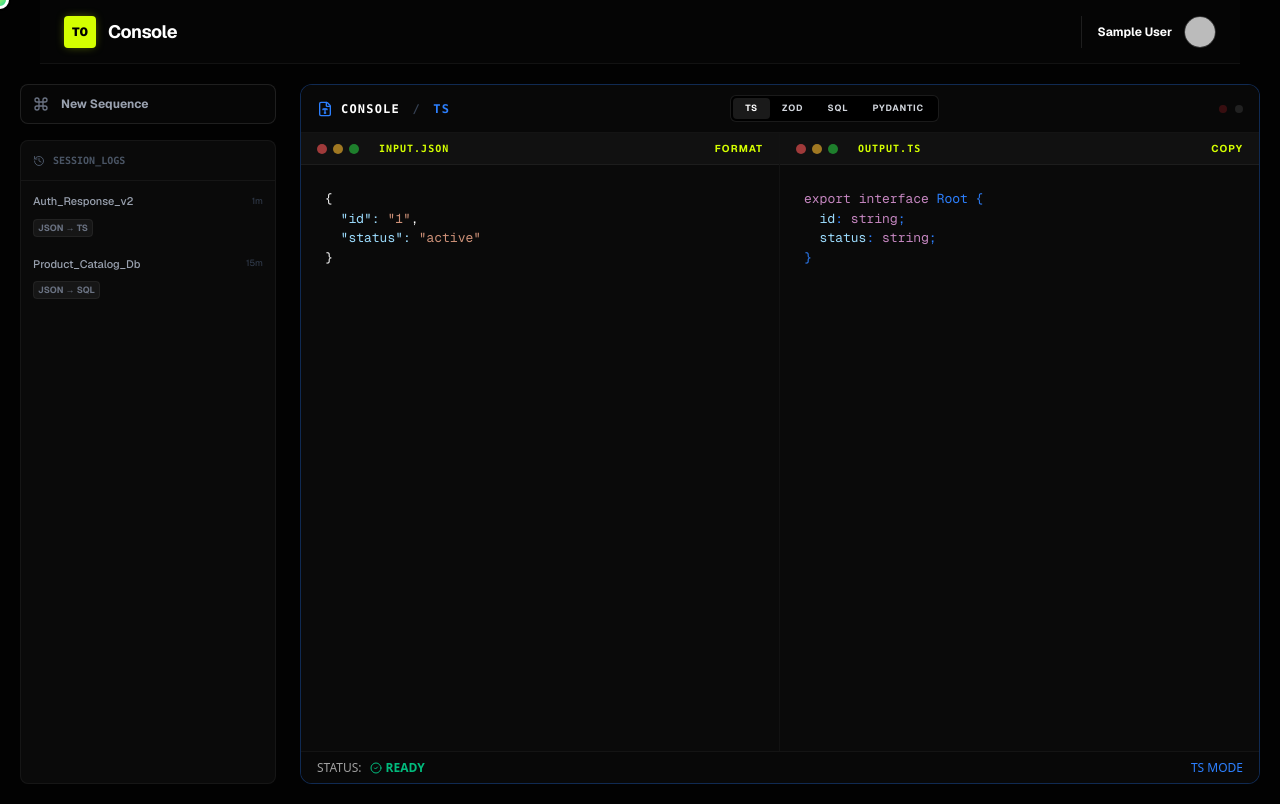
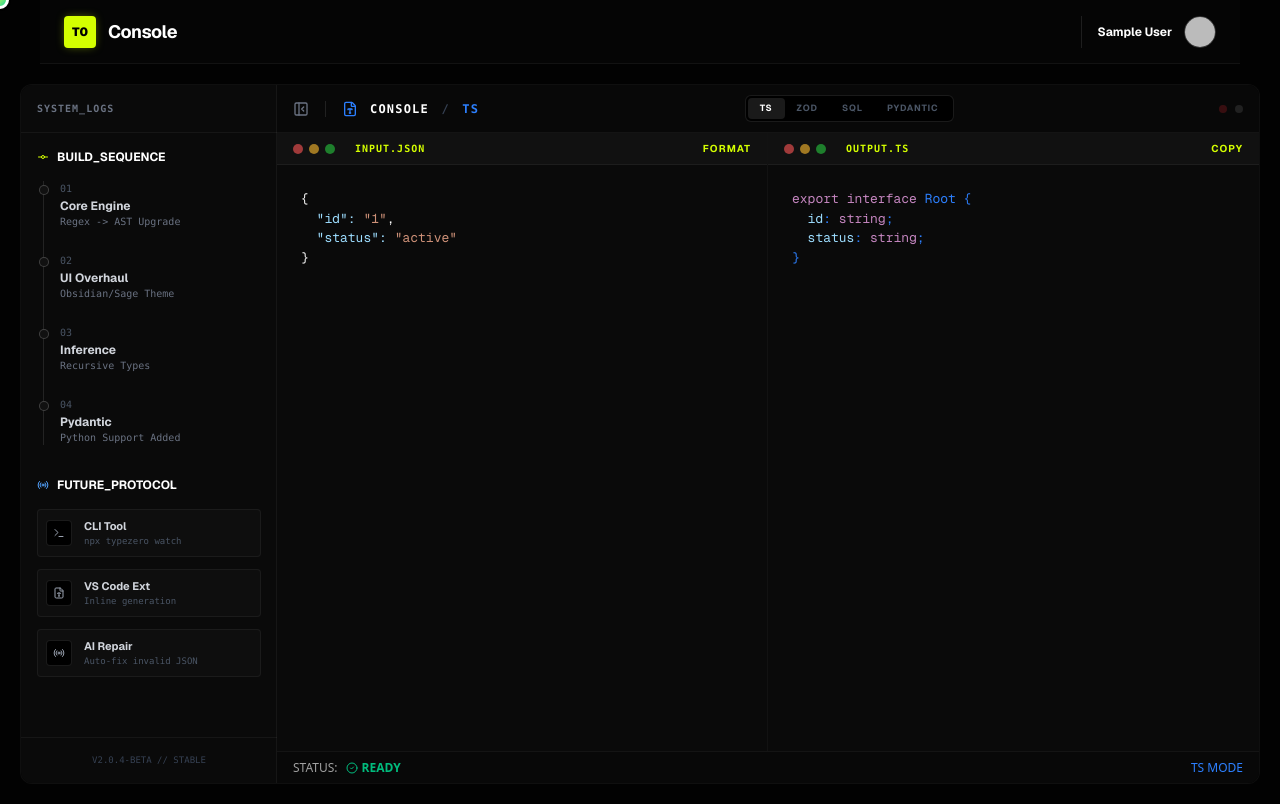
Before and after one commit to Thedrogon/typezero, a Next.js app: page /dashboard in a window 1280 px wide. Built offline with nearby package versions, Linux system fonts and the light colour scheme; no server answers; sample sign-in values are in the browser's storage.

Commit message:
feat: addded dev logs

```diff
--- a/components/CodeWindow.tsx
+++ b/components/CodeWindow.tsx
@@ -1,4 +1,4 @@
-"use client";
+'use client';
 import React, { useRef } from 'react';
 import { highlightCode } from '@/lib/highlighter';
 
@@ -7,16 +7,25 @@ interface Props {
   code: string;
   onChange?: (val: string) => void;
   readOnly?: boolean;
-  variant: "input" | "output";
-  mode?: "json" | "ts" | "sql" | "py";
+  variant: 'input' | 'output';
+  mode?: 'json' | 'ts' | 'sql' | 'py';
   className?: string;
   onPrettify?: () => void;
 }
 
-export default function CodeWindow({ title, code, onChange, readOnly, variant, mode = "json", className = "", onPrettify }: Props) {
-  const isOutput = variant === "output";
-  const borderColor = isOutput ? "border-sage/20" : "border-white/5";
-  const textColor = isOutput ? "text-sage" : "text-gray-400";
+export default function CodeWindow({
+  title,
+  code,
+  onChange,
+  readOnly,
+  variant,
+  mode = 'json',
+  className = '',
+  onPrettify,
+}: Props) {
+  const isOutput = variant === 'output';
+  const borderColor = isOutput ? 'border-sage/20' : 'border-white/5';
+  const textColor = isOutput ? 'text-sage' : 'text-gray-400';
 
   const textareaRef = useRef<HTMLTextAreaElement>(null);
   const preRef = useRef<HTMLPreElement>(null);
@@ -36,7 +45,7 @@ export default function CodeWindow({ title, code, onChange, readOnly, variant, m
       const target = e.target as HTMLTextAreaElement;
       const start = target.selectionStart;
       const end = target.selectionEnd;
-      const newValue = code.substring(0, start) + "  " + code.substring(end);
+      const newValue = code.substring(0, start) + '  ' + code.substring(end);
       onChange(newValue);
       setTimeout(() => {
         target.selectionStart = target.selectionEnd = start + 2;
@@ -47,26 +56,25 @@ export default function CodeWindow({ title, code, onChange, readOnly, variant, m
   const copyToClipboard = () => navigator.clipboard.writeText(code);
 
   return (
-    <div className={`relative flex flex-col bg-obsidian-light rounded-lg border ${borderColor} overflow-hidden group h-full ${className}`}>
-
+    <div
+      className={`bg-obsidian-light relative flex flex-col rounded-lg border ${borderColor} group h-full overflow-hidden ${className}`}
+    >
       {/* Header */}
-      <div className="flex items-center justify-between px-4 py-2 bg-[#111] border-b border-white/5 select-none shrink-0">
+      <div className="flex shrink-0 items-center justify-between border-b border-white/5 bg-[#111] px-4 py-2 select-none">
         <div className="flex items-center gap-3">
           <div className="flex gap-1.5 opacity-60">
-            <div className="w-2.5 h-2.5 rounded-full bg-[#ff5656]" />
-            <div className="w-2.5 h-2.5 rounded-full bg-[#FFBD2E]" />
-            <div className="w-2.5 h-2.5 rounded-full bg-[#27C93F]" />
+            <div className="h-2.5 w-2.5 rounded-full bg-[#ff5656]" />
+            <div className="h-2.5 w-2.5 rounded-full bg-[#FFBD2E]" />
+            <div className="h-2.5 w-2.5 rounded-full bg-[#27C93F]" />
           </div>
-          <span className={`ml-2 text-[10px] font-bold tracking-widest uppercase text-sage font-mono`}>
-            {title}
-          </span>
+          <span className={`text-sage ml-2 font-mono text-[10px] font-bold tracking-widest uppercase`}>{title}</span>
         </div>
 
         <div className="flex items-center gap-3">
           {!readOnly && onPrettify && (
             <button
               onClick={onPrettify}
-                    className="text-[10px] font-bold tracking-widest text-sage hover:text-white transition-colors uppercase"
+              className="text-sage text-[10px] font-bold tracking-widest uppercase transition-colors hover:text-white"
             >
               Format
             </button>
@@ -74,7 +82,7 @@ export default function CodeWindow({ title, code, onChange, readOnly, variant, m
           {isOutput && code && (
             <button
               onClick={copyToClipboard}
-                className="text-[10px] font-bold tracking-widest text-sage hover:text-white transition-colors uppercase"
+              className="text-sage text-[10px] font-bold tracking-widest uppercase transition-colors hover:text-white"
             >
               Copy
             </button>
@@ -83,8 +91,7 @@ export default function CodeWindow({ title, code, onChange, readOnly, variant, m
       </div>
 
       {/* Editor Area */}
-      <div className="relative flex-1 min-h-0 bg-obsidian-light">
-
+      <div className="bg-obsidian-light relative min-h-0 flex-1">
         {/* SHARED STYLES FOR ALIGNMENT */}
         {/* We use inline styles to enforce strict pixel matching between layers */}
         <style jsx>{`
@@ -100,7 +107,7 @@ export default function CodeWindow({ title, code, onChange, readOnly, variant, m
         {/* 1. Syntax Layer (Passive) */}
         <pre
           ref={preRef}
-          className="editor-font absolute inset-0 w-full h-full whitespace-pre pointer-events-none z-0 overflow-hidden text-left"
+          className="editor-font pointer-events-none absolute inset-0 z-0 h-full w-full overflow-hidden text-left whitespace-pre"
           dangerouslySetInnerHTML={{ __html: highlightCode(code, mode) }}
         />
 
@@ -109,17 +116,13 @@ export default function CodeWindow({ title, code, onChange, readOnly, variant, m
           ref={textareaRef}
           onScroll={handleScroll}
           onKeyDown={handleKeyDown}
+          name="textarea"
           value={code}
           onChange={(e) => onChange && onChange(e.target.value)}
           readOnly={readOnly}
           spellCheck={false}
-          className={`
-            editor-font absolute inset-0 z-10 w-full h-full bg-transparent resize-none focus:outline-none
-            text-transparent caret-white selection:bg-sage/20
-            overflow-auto whitespace-pre
-            ${readOnly ? 'cursor-default' : ''}
-          `}
-          placeholder={readOnly ? "" : "// Paste raw JSON here..."}
+          className={`editor-font selection:bg-sage/20 absolute inset-0 z-10 h-full w-full resize-none overflow-auto bg-transparent whitespace-pre text-transparent caret-white focus:outline-none ${readOnly ? 'cursor-default' : ''} `}
+          placeholder={readOnly ? '' : '// Paste raw JSON here...'}
         />
       </div>
     </div>
--- a/components/dashboard/TypeZeroConsole.tsx
+++ b/components/dashboard/TypeZeroConsole.tsx
@@ -1,15 +1,22 @@
 'use client';
-import { useState, useEffect, useMemo } from 'react';
+import { useState, useEffect, useMemo, memo } from 'react';
 import CodeWindow from '@/components/CodeWindow';
 import { generateTs } from '@/lib/engine/typescript';
 import { jsonToZod } from '@/lib/engine/zod';
 import { jsonToSql } from '@/lib/engine/sql';
 import { jsonToPydantic } from '@/lib/engine/pydantic';
-import { FileType, Database, ShieldCheck, Box, History, Command, AlertCircle, CheckCircle2 } from 'lucide-react';
+import {
+  FileType, Database, ShieldCheck, Box,
+  AlertCircle, CheckCircle2,
+  PanelLeftClose, PanelLeftOpen,
+  GitCommit, Radio, Zap,
+  Terminal, Cpu, LayoutTemplate
+} from 'lucide-react';
 import { gsap } from 'gsap';
 
 type Mode = 'TS' | 'ZOD' | 'SQL' | 'PYDANTIC';
 
+// --- CONFIGURATION ---
 const THEMES: Record<Mode, { color: string; border: string; icon: any; mode: "ts" | "json" | "sql" | "py" }> = {
   TS: { color: 'text-blue-500', border: 'border-blue-500/30', icon: FileType, mode: "ts" },
   ZOD: { color: 'text-violet-500', border: 'border-violet-500/30', icon: ShieldCheck, mode: "ts" },
@@ -17,18 +24,167 @@ const THEMES: Record<Mode, { color: string; border: string; icon: any; mode: "ts
   PYDANTIC: { color: 'text-emerald-500', border: 'border-emerald-500/30', icon: Box, mode: "py" },
 };
 
+// --- DATA: THE DEV STORY ---
+const BUILD_LOG = [
+  { step: "01", title: "Core Engine", desc: "Regex -> AST Upgrade", icon: Cpu, done: true },
+  { step: "02", title: "UI Overhaul", desc: "Obsidian/Sage Theme", icon: LayoutTemplate, done: true },
+  { step: "03", title: "Inference", desc: "Recursive Types", icon: Zap, done: true },
+  { step: "04", title: "Pydantic", desc: "Python Support Added", icon: Box, done: true },
+];
+
+const FUTURE_PLANS = [
+  { title: "CLI Tool", desc: "npx typezero watch", icon: Terminal },
+  { title: "VS Code Ext", desc: "Inline generation", icon: FileType },
+  { title: "AI Repair", desc: "Auto-fix invalid JSON", icon: Radio },
+];
+
+// --- SUB-COMPONENTS ---
+
+// 1. Sidebar (The "Dev Log")
+const DevSidebar = memo(({ isOpen, onClose }: { isOpen: boolean, onClose: () => void }) => {
+  return (
+    <aside
+      className={`
+        fixed md:relative z-40 h-full bg-obsidian-light border-r border-white/5 flex-col transition-all duration-300 ease-in-out
+        ${isOpen ? 'w-64 translate-x-0' : 'w-0 -translate-x-full md:translate-x-0 md:w-0 overflow-hidden'}
+      `}
+    >
+      <div className="flex flex-col h-full w-64"> {/* Fixed width container to prevent text wrapping during transition */}
+
+        {/* Header */}
+        <div className="h-12 border-b border-white/5 flex items-center justify-between px-4">
+           <span className="font-mono text-[10px] font-bold text-gray-500 uppercase tracking-widest">
+             SYSTEM_LOGS
+           </span>
+           <button onClick={onClose} className="md:hidden text-gray-500">
+             <PanelLeftClose className="w-4 h-4" />
+           </button>
+        </div>
+
+        <div className="flex-1 overflow-y-auto p-4 space-y-8">
+
+            {/* SECTION 1: THE BUILD */}
+            <div>
+                <h3 className="text-xs font-bold text-white mb-4 flex items-center gap-2">
+                    <GitCommit className="w-3 h-3 text-sage" />
+                    BUILD_SEQUENCE
+                </h3>
+                <div className="relative border-l border-white/10 ml-1.5 pl-4 space-y-6">
+                    {BUILD_LOG.map((item, i) => (
+                        <div key={i} className="relative group">
+                            {/* Dot */}
+                            <div className="absolute -left-5.25 top-1 w-2.5 h-2.5 rounded-full bg-[#111] border border-white/20 group-hover:border-sage group-hover:bg-sage/20 transition-colors" />
+
+                            <div className="flex flex-col">
+                                <span className="text-[10px] font-mono text-gray-600 mb-0.5">{item.step}</span>
+                                <span className="text-xs font-bold text-gray-300 group-hover:text-white transition-colors">{item.title}</span>
+                                <span className="text-[10px] text-gray-500 font-mono">{item.desc}</span>
+                            </div>
+                        </div>
+                    ))}
+                </div>
+            </div>
+
+            {/* SECTION 2: THE FUTURE */}
+            <div>
+                <h3 className="text-xs font-bold text-white mb-4 flex items-center gap-2">
+                    <Radio className="w-3 h-3 text-blue-400" />
+                    FUTURE_PROTOCOL
+                </h3>
+                <div className="space-y-3">
+                    {FUTURE_PLANS.map((plan, i) => (
+                        <div key={i} className="p-2 rounded border border-white/5 bg-white/2 hover:bg-white/5 transition-colors flex items-center gap-3">
+                            <div className="p-1.5 rounded bg-black border border-white/10 text-gray-400">
+                                <plan.icon className="w-3 h-3" />
+                            </div>
+                            <div>
+                                <div className="text-[11px] font-bold text-gray-300">{plan.title}</div>
+                                <div className="text-[9px] text-gray-600 font-mono">{plan.desc}</div>
+                            </div>
+                        </div>
+                    ))}
+                </div>
+            </div>
+
+        </div>
+
+        {/* Footer info */}
+        <div className="p-4 border-t border-white/5">
+            <div className="text-[9px] text-gray-700 font-mono text-center">
+                V2.0.4-BETA // STABLE
+            </div>
+        </div>
+      </div>
+    </aside>
+  );
+});
+DevSidebar.displayName = "DevSidebar";
+
+
+// 2. Header (Optimized)
+const ConsoleHeader = ({ mode, setMode, theme, toggleSidebar, isSidebarOpen }: any) => (
+  <header className="flex h-12 items-center justify-between border-b border-white/5 bg-[#080808] px-4 shrink-0 transition-colors duration-300">
+    <div className="flex items-center gap-3">
+      {/* Sidebar Toggle */}
+      <button
+        onClick={toggleSidebar}
+        className="text-gray-500 hover:text-white transition-colors"
+      >
+        {isSidebarOpen ? <PanelLeftClose className="w-4 h-4" /> : <PanelLeftOpen className="w-4 h-4" />}
+      </button>
+
+      <div className="h-4 w-px bg-white/10 mx-1" />
+
+      <theme.icon className={`h-4 w-4 ${theme.color}`} />
+      <span className="font-mono text-xs font-bold tracking-widest text-white uppercase hidden md:inline-block">
+        CONSOLE <span className="text-gray-700 mx-1">/</span> <span className={theme.color}>{mode}</span>
+      </span>
+    </div>
+
+    {/* The Mode Switcher */}
+    <div className="flex rounded-md border border-white/10 bg-black p-0.5">
+      {(Object.keys(THEMES) as Mode[]).map((m) => (
+        <button
+          key={m}
+          onClick={() => setMode(m)}
+          className={`rounded-sm px-3 py-1 text-[9px] font-bold tracking-widest transition-all duration-200 ${
+            mode === m ? `bg-white/10 text-white ${THEMES[m].color}` : 'text-gray-600 hover:text-gray-400'
+          }`}
+        >
+          {m}
+        </button>
+      ))}
+    </div>
+
+    <div className="flex gap-2">
+        <div className="w-2 h-2 rounded-full bg-red-500/20" />
+        <div className="w-2 h-2 rounded-full bg-white/10" />
+    </div>
+  </header>
+);
+
+// --- MAIN COMPONENT ---
+
 export default function TypeZeroConsole() {
   const [mode, setMode] = useState<Mode>('TS');
   const [input, setInput] = useState('{\n  "id": "1",\n  "status": "active"\n}');
-  const [error, setError] = useState<string | null>(null); // New Error State
-
+  const [error, setError] = useState<string | null>(null);
   const [debouncedInput, setDebouncedInput] = useState(input);
 
-  // Debounce Logic
+  // Sidebar State (Responsive default)
+  const [isSidebarOpen, setSidebarOpen] = useState(true);
+
+  // Auto-close sidebar on mobile on mount
+  useEffect(() => {
+    if (window.innerWidth < 768) {
+      setSidebarOpen(false);
+    }
+  }, []);
+
+  // Debounce Input
   useEffect(() => {
     const timer = setTimeout(() => {
       setDebouncedInput(input);
-      // Clear error if input is empty or just whitespace
       if (!input.trim()) setError(null);
     }, 600);
     return () => clearTimeout(timer);
@@ -40,9 +196,8 @@ export default function TypeZeroConsole() {
   const output = useMemo(() => {
     if (!debouncedInput.trim()) return "";
     try {
-        // Validate JSON before passing to engines to prevent crashes
         JSON.parse(debouncedInput);
-        setError(null); // Clear error if parse succeeds
+        setError(null);
 
         switch (mode) {
           case 'TS': return generateTs(debouncedInput);
@@ -52,7 +207,6 @@ export default function TypeZeroConsole() {
           default: return '';
         }
     } catch (e) {
-        // Don't set error state here (it flickers while typing), just return comment
         return "// Waiting for valid JSON...";
     }
   }, [debouncedInput, mode]);
@@ -61,88 +215,44 @@ export default function TypeZeroConsole() {
     gsap.fromTo('.console-border', { opacity: 0.8 }, { opacity: 1, duration: 0.3 });
   }, [mode]);
 
-  // Robust Formatter
   const handleFormat = () => {
     try {
         const parsed = JSON.parse(input);
-        setInput(JSON.stringify(parsed, null, 2));
+        const formatted = JSON.stringify(parsed, null, 2);
+        setInput(formatted);
         setError(null);
     } catch (e) {
         setError("Invalid JSON syntax");
-        // Shake animation for feedback
         gsap.fromTo(".input-window", { x: -5 }, { x: 5, duration: 0.1, repeat: 3, yoyo: true });
     }
   };
 
   return (
-    <div className="flex h-[calc(100vh-100px)] gap-6">
+    <div className="flex h-[calc(100vh-100px)] relative overflow-hidden rounded-xl border border-white/5 bg-[#020202]">
 
-      {/* Sidebar - History */}
-      <aside className="flex w-16 flex-col gap-4 md:w-64 shrink-0">
-        <button
-          onClick={() => setInput('')}
-          className={`group flex h-10 items-center justify-center gap-3 rounded-lg border border-white/10 bg-white/2 transition-all hover:bg-white/5 md:justify-start md:px-3 ${theme.border}`}
-        >
-          <Command className="h-4 w-4 text-gray-500 group-hover:text-white" />
-          <span className="hidden text-xs font-bold text-gray-400 group-hover:text-white md:block">New Sequence</span>
-        </button>
+      {/* The Sidebar */}
+      <DevSidebar isOpen={isSidebarOpen} onClose={() => setSidebarOpen(false)} />
 
-        <div className="flex flex-1 flex-col overflow-hidden rounded-lg border border-white/5 bg-obsidian-light">
-          <div className="flex items-center gap-2 border-b border-white/5 p-3">
-            <History className="h-3 w-3 text-gray-600" />
-            <span className="hidden font-mono text-[10px] font-bold text-gray-600 uppercase md:block">SESSION_LOGS</span>
-          </div>
-          <div className="space-y-0.5 overflow-y-auto p-1">
-            {[
-              { name: "Auth_Response_v2", type: "TS", time: "1m" },
-              { name: "Product_Catalog_Db", type: "SQL", time: "15m" }
-            ].map((item, i) => (
-              <div key={i} className="group cursor-pointer rounded-md p-2 transition-colors hover:bg-white/5">
-                <div className="mb-1 flex items-center justify-between">
-                  <span className="text-[11px] font-medium text-gray-400 group-hover:text-gray-200">{item.name}</span>
-                  <span className="text-[9px] text-gray-700">{item.time}</span>
-                </div>
-                <span className="rounded border border-white/5 bg-white/5 px-1 py-0.5 text-[9px] font-bold text-gray-500">
-                  JSON → {item.type}
-                </span>
-              </div>
-            ))}
-          </div>
-        </div>
-      </aside>
+      {/* Mobile Overlay (Only visible on mobile when sidebar is open) */}
+      {isSidebarOpen && (
+          <div
+            onClick={() => setSidebarOpen(false)}
+            className="md:hidden absolute inset-0 bg-black/80 z-30 backdrop-blur-sm"
+          />
+      )}
 
-      {/* Main Console */}
-      <main className={`console-border relative flex flex-1 flex-col rounded-xl border ${theme.border} bg-obsidian overflow-hidden`}>
-        {/* Header */}
-        <header className="flex h-12 items-center justify-between border-b border-white/5 bg-[#080808] px-4 shrink-0">
-          <div className="flex items-center gap-2">
-            <theme.icon className={`h-4 w-4 ${theme.color}`} />
-            <span className="font-mono text-xs font-bold tracking-widest text-white uppercase">
-              CONSOLE <span className="text-gray-700 mx-1">/</span> <span className={theme.color}>{mode}</span>
-            </span>
-          </div>
+      {/* Main Console Area */}
+      <main className={`console-border relative flex flex-1 flex-col bg-obsidian transition-all duration-300`}>
 
-          <div className="flex rounded-md border border-white/10 bg-black p-0.5">
-            {(Object.keys(THEMES) as Mode[]).map((m) => (
-              <button
-                key={m}
-                onClick={() => setMode(m)}
-                className={`rounded-sm px-3 py-1 text-[9px] font-bold tracking-widest transition-all ${
-                  mode === m ? `bg-white/10 text-white ${THEMES[m].color}` : 'text-gray-300 hover:text-gray-400'
-                }`}
-              >
-                {m}
-              </button>
-            ))}
-          </div>
+        <ConsoleHeader
+            mode={mode}
+            setMode={setMode}
+            theme={theme}
+            toggleSidebar={() => setSidebarOpen(!isSidebarOpen)}
+            isSidebarOpen={isSidebarOpen}
+        />
 
-          <div className="flex gap-2">
-             <div className="w-2 h-2 rounded-full bg-red-500/20" />
-             <div className="w-2 h-2 rounded-full bg-white/10" />
-          </div>
-        </header>
-
-        {/* Editors - FULL HEIGHT and INDEPENDENT SCROLL */}
+        {/* Editors */}
         <div className="grid flex-1 grid-cols-1 md:grid-cols-2 min-h-0">
           <div className="input-window border-r border-white/5 h-full overflow-hidden">
             <CodeWindow
@@ -167,7 +277,7 @@ export default function TypeZeroConsole() {
           </div>
         </div>
 
-        {/* STATUS BAR with ERROR FEEDBACK */}
+        {/* Status Bar */}
         <footer className="flex h-8 items-center justify-between border-t border-white/5 bg-[#080808] px-4 font-sans text-[12px] text-gray-600 uppercase shrink-0">
           <div className="flex gap-4">
             <span className="flex items-center gap-2">
```
Lines whose indentation alone changed are shown as unchanged.
